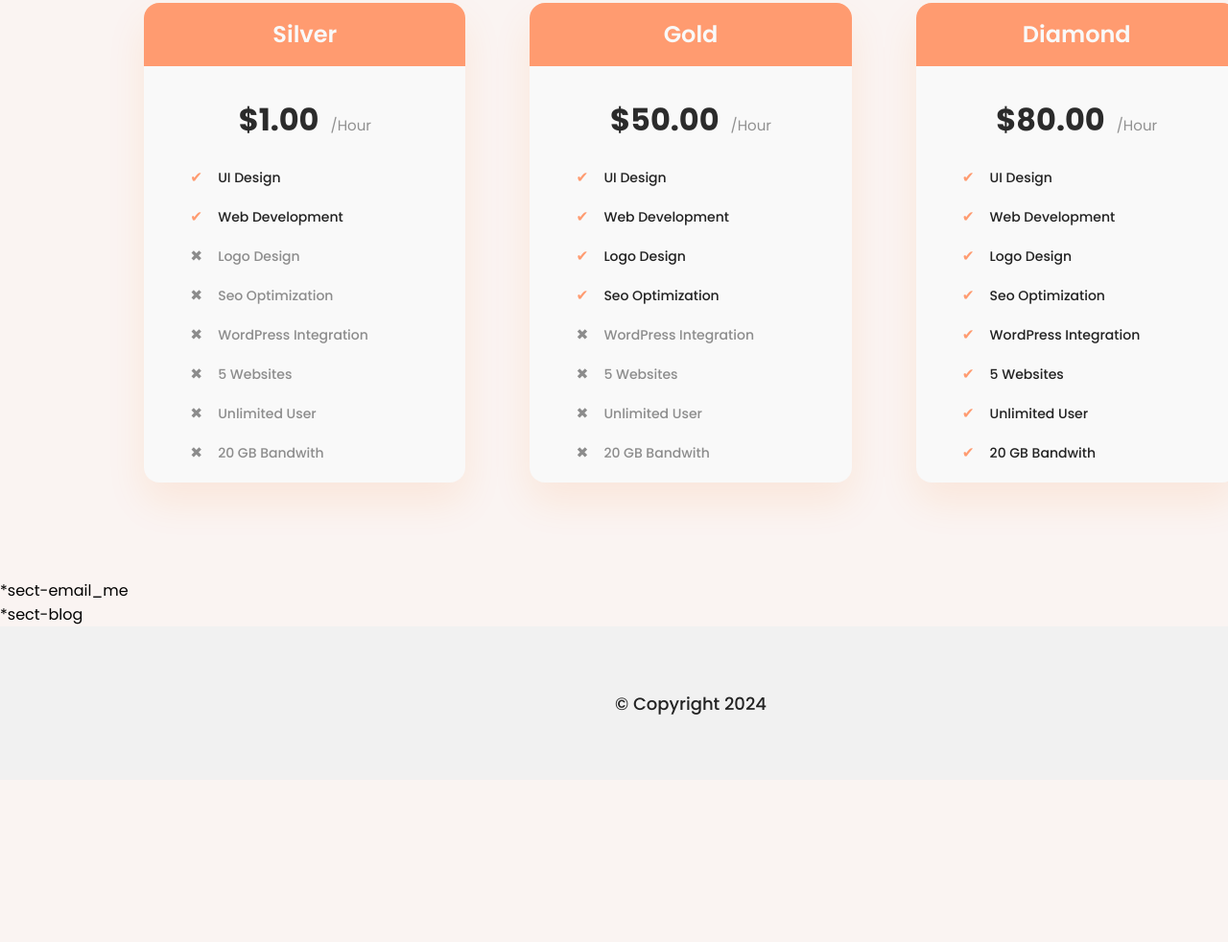
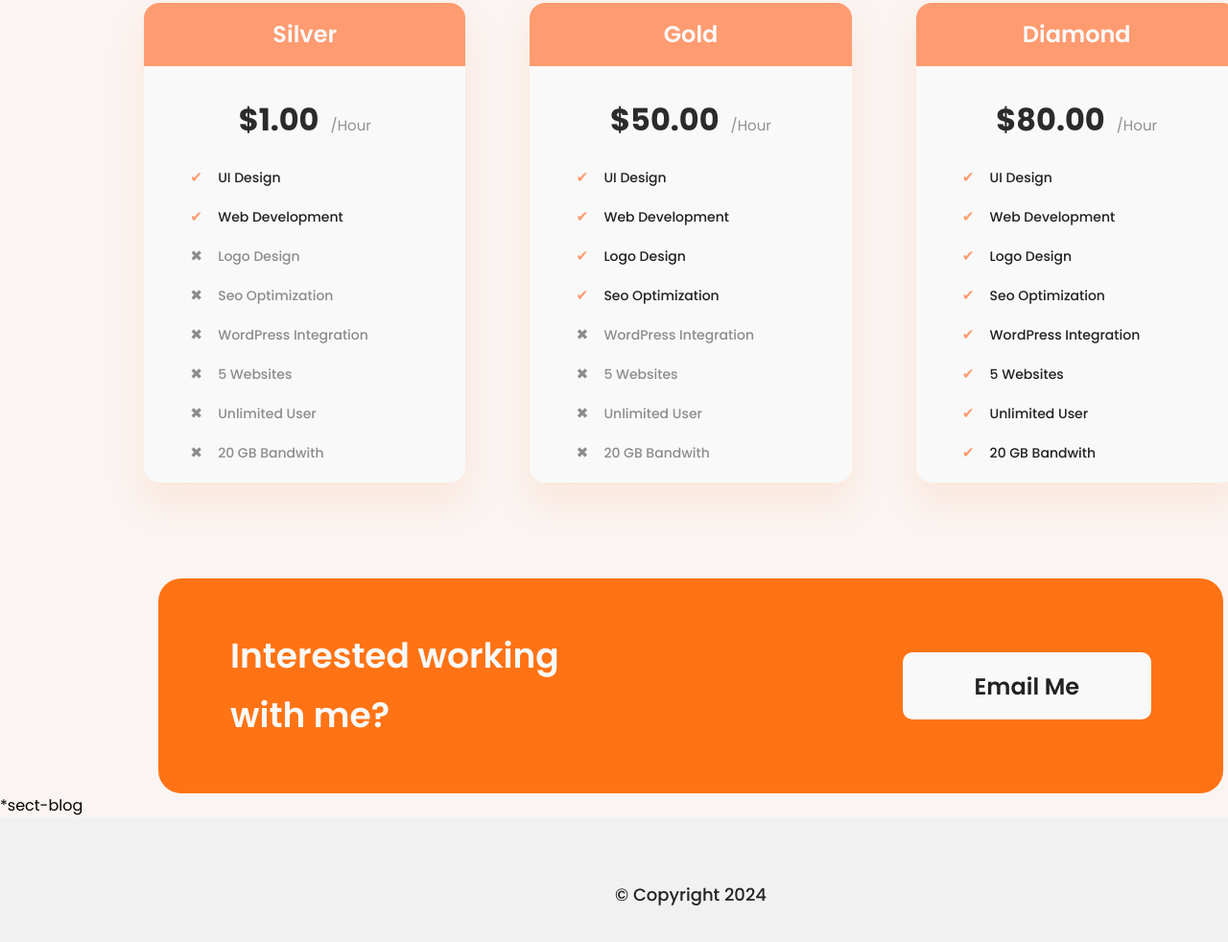
Before and after one commit to Alex-Davidoff/html-css-exam, a plain HTML site: page index.html in a window 1280 px wide. Shown: the part 3775-4757 px from the top of the page at 96% size. Before the commit the page ends 4588 px from the top, so only its background shows below. Drawn offline with Linux system fonts and the light colour scheme.

Commit message:
sect 7/8

```diff
--- /dev/null
+++ b/css/sect-email_me.css
@@ -0,0 +1,65 @@
+.email_me-panel{
+    display: flex;
+    justify-content: space-between;
+    align-items: center;
+    background-color: #FF7315;
+    margin: 0 auto;
+}
+
+.email_me-panel>h3{
+    color: #F9F9F9;
+    font-weight: 600;
+}
+
+.email_me-panel>button{
+    width: 16.2rem;
+    height: 4.375rem;
+    background-color: #F9F9F9;
+    box-shadow: 0px 0.927px 1.924px 0px rgba(0, 0, 0, 0.01);
+    color: #222;
+    font-size: 1.5rem;
+    font-weight: 600;
+    border: none;
+}
+
+@media screen and (min-width: 0) and (max-width: 480px){
+.email_me-panel{
+    flex-direction: column;
+    border-radius: 1rem;
+    width: 100%;
+    padding: 2.25rem 1.25rem 4.125rem 1.25rem;
+    gap: 3.625rem;
+}
+
+.email_me-panel>h3{
+    font-size: 2rem;
+    line-height: 193.75%;
+    width: 100%;
+}
+
+.email_me-panel>button{
+    border-radius: 0.9375rem;
+}
+
+}
+
+@media screen and (min-width: 481px) and (max-width: 9999px){
+.email_me-panel{
+    flex-direction: row;
+    border-radius: 1.5rem;
+    width: 69.375rem;
+    padding: 3.125rem 4.69rem;
+    gap: 0rem;
+}
+
+.email_me-panel>h3{
+    font-size: 2.25rem;
+    line-height: 172.222%;
+    width: 21.44rem;
+}
+
+.email_me-panel>button{
+    border-radius: 0.625rem;
+}
+
+}
--- a/index.html
+++ b/index.html
@@ -15,6 +15,7 @@
     <link rel="stylesheet" href="css/sect-portfolio.css">
     <link rel="stylesheet" href="css/sect-i_m_loved.css">
     <link rel="stylesheet" href="css/sect-price_plans.css">
+    <link rel="stylesheet" href="css/sect-email_me.css">
     <link rel="stylesheet" href="css/footer.css">
     <title>Mohammad's page - (exam html css)</title>
 </head>
@@ -145,7 +146,10 @@
                 </div>
             </section>
             <section class="sect-email_me"> <!-- Email Me -->
-                *sect-email_me
+                <div class="email_me-panel">
+                    <h3>Interested working with me?</h3>
+                    <button>Email Me</button>
+                </div>
             </section>
             <section class="sect-blog"> <!-- Blog -->
                 *sect-blog
```
